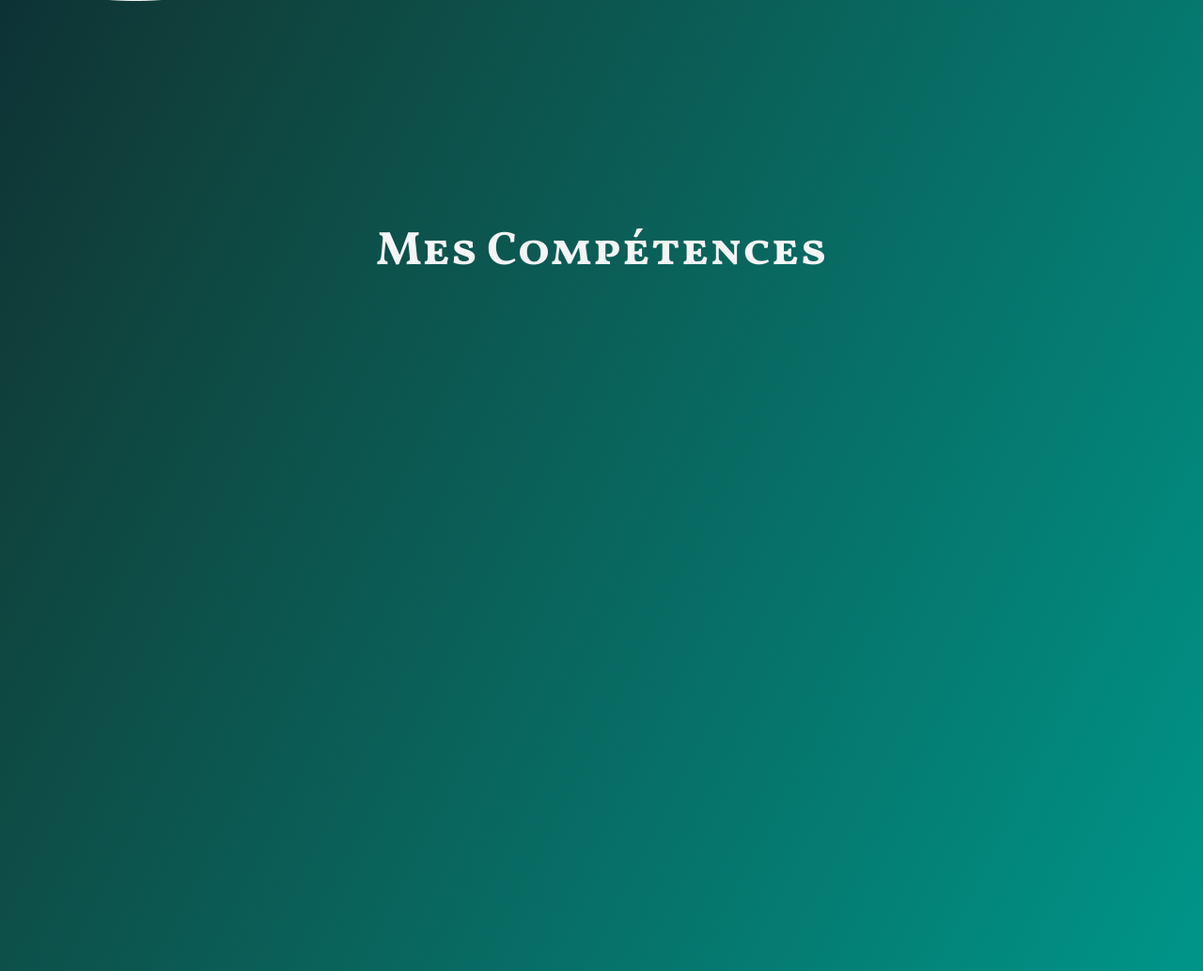
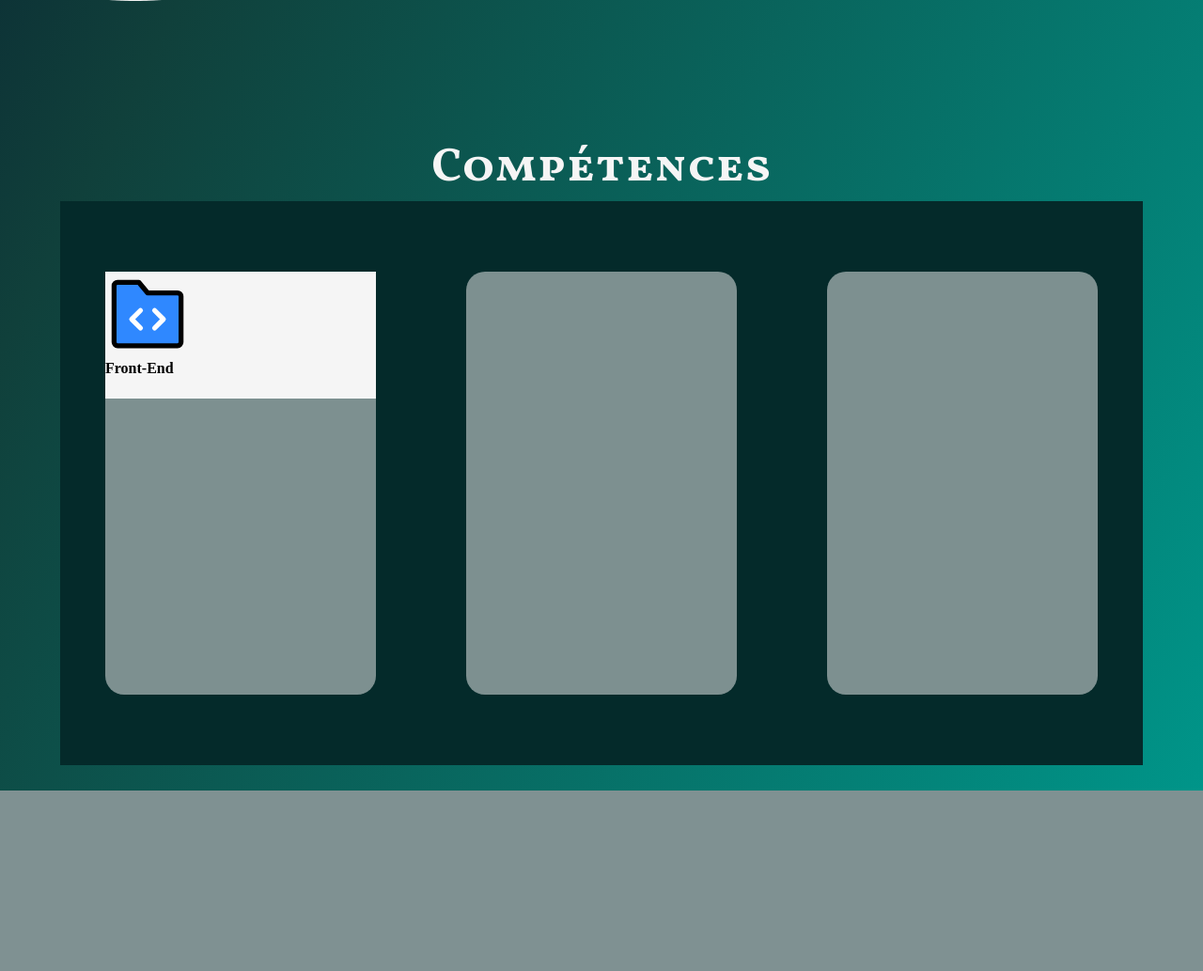
Before and after one commit to LoicKalai/portfolio, a PHP site: page / in a window 1280 px wide; the page is wider, and only the part inside the window is pictured. Shown: the part 1559-2592 px from the top of that part at 94% size. After the commit the page ends 2400 px from the top of that part, so only its background shows below. Run offline with PHP 8.4, Linux system fonts and the light colour scheme.

Commit message:
Placement des blocs compétences

```diff
--- a/css/competence.css
+++ b/css/competence.css
@@ -2,12 +2,40 @@
 
 .competence{
     height: 100vh;
+    display: flex;
+    align-items: center;
+    justify-content: center;
+    flex-direction: column;
 }
 
 .tcompetence{
+    width: 100%;
     font-size: 3.125em;
     color: #f5f5f5;
     font-family: "Volkorn_Bold";
     text-align: center;
-    margin-top: 15%;
+    margin-top: 6%;
 }
+.place3cont{
+    height:75%;
+    width: 90%;
+    background-color: rgb(4, 42, 42);
+    display: flex;
+    justify-content: space-around;
+    align-items: center;
+}
+.bloc1, .bloc2, .bloc3{
+    height: 75%;
+    width: 25%;
+    background: rgba(245, 245, 245, 0.5);
+    border-radius: 20px;
+}
+.placeict{
+    width: 100%;
+    height: 30%;
+    background-color: #f5f5f5;
+}
+.imgfront{
+    height: 90px;
+    width: 90px;
+}
--- a/index.html
+++ b/index.html
@@ -70,7 +70,19 @@
 <!------------------------------------SECTION Compétences----------------------------------->
 
 <section class="competence">
-    <h2 class="tcompetence">Mes Compétences</h2>
+    <h2 class="tcompetence">Compétences</h2>
+    <div class="place3cont"> <!--CONTAINER DES 3 BLOCS-->
+        <div class="bloc1">
+            <div class="placeict"> <!--Placer l'icon et le soustitre-->
+                <img src="./assets/image/iconfront.svg" class="imgfront" alt="Icon Front-end ">
+                <h4>Front-End</h4>
+
+            </div>
+        </div>
+        <div class="bloc2"></div>
+        <div class="bloc3"></div>
+
+    </div>
 </section>
 
 <script src="./js/mouse.js"></script>
```
Also changed, not shown: assets/image/iconfront.svg (added).
